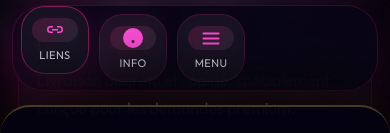
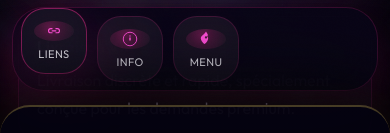
Before and after one commit to socialclub76/socialclub76-app, a website: page index.html in a window 390 px wide. Shown: the part 739-872 px from the top of the page. Drawn offline with nearby package versions, Linux system fonts and the light colour scheme.

Commit message:
Add files via upload

```diff
--- a/css/style.css
+++ b/css/style.css
@@ -318,8 +318,8 @@ button,a { font-family:inherit; cursor:pointer; border:none; background:none; te
 
 .footer-hub { position:fixed; left:50%; transform:translateX(-50%); bottom:14px; z-index:70; display:flex; gap:14px; padding:8px; background: rgba(10, 6, 23, 0.88); border-radius:32px; border: 1px solid rgba(255,45,149,0.18); box-shadow:0 18px 55px rgba(255,45,149,0.14); backdrop-filter: blur(22px); }
 .hub-btn { width:80px; min-width:80px; height:80px; border-radius:24px; display:flex; flex-direction:column; align-items:center; justify-content:center; gap:6px; padding:12px; background: rgba(255,255,255,0.05); border: 1px solid rgba(255, 45, 149, 0.16); color:var(--c-main); transition: transform 260ms var(--spring), box-shadow 360ms var(--spring), border-color 260ms var(--spring); }
-.hub-btn .hub-icon { width:46px; height:46px; display:flex; align-items:center; justify-content:center; color:var(--rock-pink); filter: drop-shadow(0 0 20px rgba(255,45,149,0.38)); background: linear-gradient(135deg, rgba(255,45,149,0.18), rgba(255,255,255,0.08)); border-radius: 18px; }
-.hub-btn .hub-icon svg { width:24px; height:24px; }
+.hub-btn .hub-icon { width:46px; height:46px; display:flex; align-items:center; justify-content:center; color:var(--rock-pink); filter: drop-shadow(0 0 22px rgba(255,45,149,0.45)); background: radial-gradient(circle at 40% 30%, rgba(255,45,149,0.30), rgba(255,45,149,0.16) 40%, rgba(255,255,255,0.02) 100%); border-radius: 50%; overflow:hidden; }
+.hub-btn .hub-icon svg { width:20px; height:20px; display:block; }
 .hub-btn .hub-label { font-size:11px; color:var(--c-main); letter-spacing:0.42px; text-transform:uppercase; opacity:0.92; }
 .hub-btn.active { transform:translateY(-8px); border-color: rgba(255, 45, 149, 0.45); box-shadow: 0 22px 60px rgba(255, 45, 149, 0.24); }
 .hub-btn:hover { transform:translateY(-4px); }
@@ -340,7 +340,9 @@ button,a { font-family:inherit; cursor:pointer; border:none; background:none; te
 
 @media (max-width: 540px) {
   .footer-hub { width:calc(100% - 24px); gap:10px; }
-  .hub-btn { width:68px; height:68px; min-width:68px; }
+  .hub-btn { width:66px; height:66px; min-width:66px; }
+  .hub-btn .hub-icon { width:40px; height:40px; }
+  .hub-btn .hub-icon svg { width:18px; height:18px; }
   .hero { padding:58px 20px 32px; }
   .hero-brand { font-size:36px; }
   .presentation { margin:18px 14px 26px; padding:20px; }
--- a/index.html
+++ b/index.html
@@ -218,13 +218,13 @@
   </button>
   <button class="hub-btn" id="hub-info" data-tab="infos" aria-label="Info">
     <div class="hub-icon hub-icon-info">
-      <svg viewBox="0 0 24 24" aria-hidden="true"><path d="M12 2a10 10 0 1 0 0 20 10 10 0 0 0 0-20zm0 15a1.5 1.5 0 1 1 0-3 1.5 1.5 0 0 1 0 3zm1-8h-2v5h2V9z" fill="currentColor"/></svg>
+      <svg viewBox="0 0 24 24" aria-hidden="true"><circle cx="12" cy="12" r="9" stroke="currentColor" stroke-width="1.25" fill="none"/><rect x="11" y="10" width="2" height="4" fill="currentColor"/><circle cx="12" cy="8" r="0.9" fill="currentColor"/></svg>
     </div>
     <div class="hub-label">Info</div>
   </button>
   <button class="hub-btn" id="hub-menu" data-tab="menu" aria-label="Menu">
     <div class="hub-icon hub-icon-leaf">
-      <svg viewBox="0 0 24 24" aria-hidden="true"><path fill="currentColor" d="M4.5 6.5h15a1 1 0 0 1 0 2h-15a1 1 0 0 1 0-2zm0 5h15a1 1 0 0 1 0 2h-15a1 1 0 0 1 0-2zm0 5h15a1 1 0 0 1 0 2h-15a1 1 0 0 1 0-2z"/></svg>
+      <svg viewBox="0 0 24 24" aria-hidden="true"><path fill="currentColor" d="M12 2c-1.2 2.5-3.8 4.2-5.6 6.1-1.9 1.9-1.7 4.2-.2 6.6 1.5 2.4 3.6 4.1 3.6 4.1s1.9-1.1 3.6-3.6c1.7-2.5 2.1-4.8.2-6.6C15.8 6.2 13.2 4.5 12 2zm0 6.4c.8 0 1.5.7 1.5 1.5S12.8 11.4 12 11.4 10.5 10.7 10.5 9.9 11.2 8.4 12 8.4z"/></svg>
     </div>
     <div class="hub-label">Menu</div>
   </button>
```
